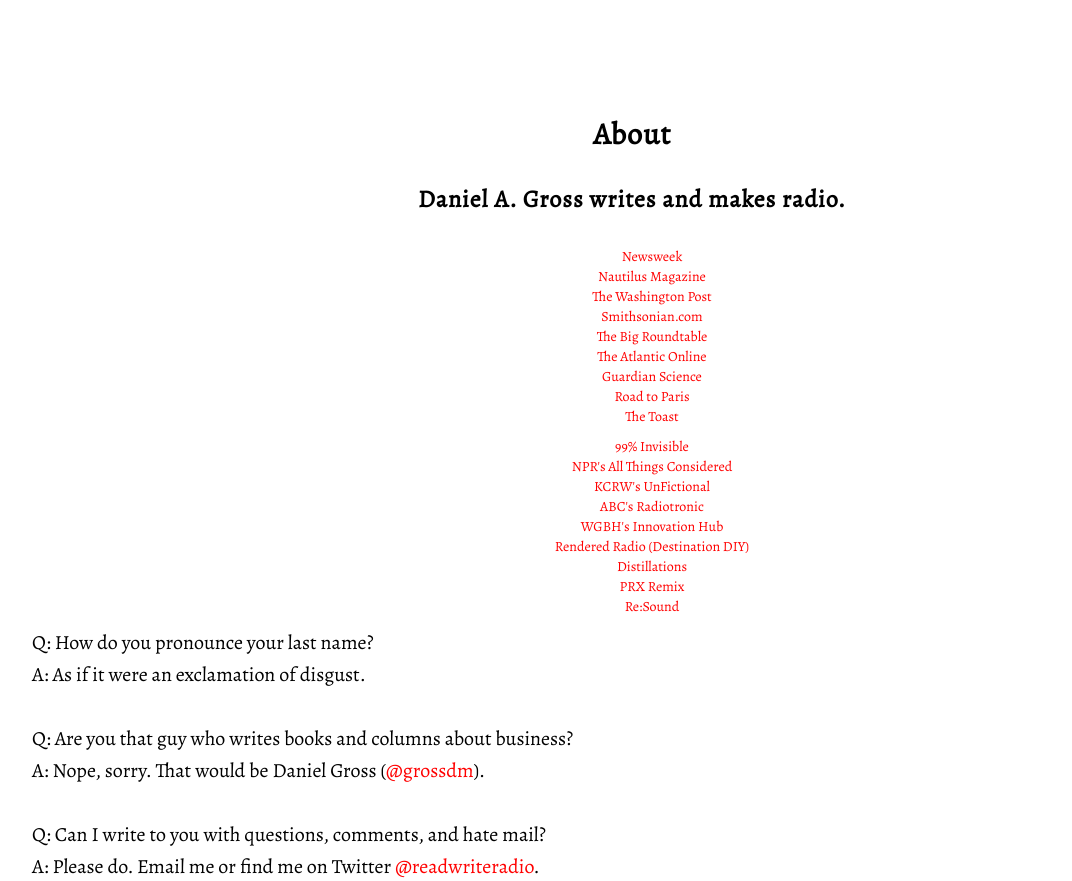
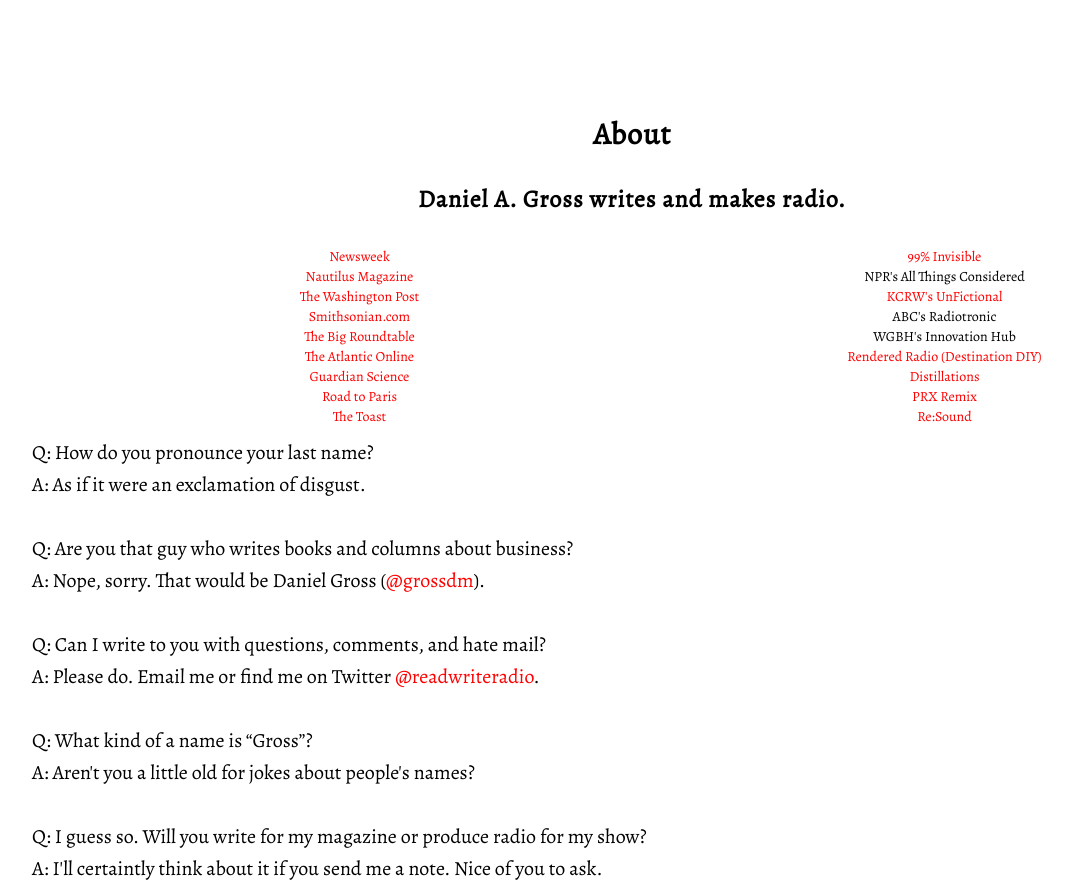
Before and after one commit to grodzianowski/dgws, a PHP site: page / in a window 1280 px wide. Shown: the part 932-1813 px from the top of the page, without its empty margins (8-1080 px from the left). Run offline with PHP 8.4, Linux system fonts and the light colour scheme.

Commit message:
column fix 2

```diff
--- a/index.php
+++ b/index.php
@@ -92,10 +92,10 @@
         <div class="row">
                 <h2>About</h2>
                 <h3>Daniel A. Gross writes and makes radio.</h3>
-                <div class="span12">
+                <div class="col-md-12">
                 	<!--First Column of Links-->
                 	<div class="row">
-		                <div class="span6">
+		                <div class="col-md-6">
 		                <ul>
 		               	 <li> <a href="http://www.newsweek.com/2015/02/06/poland-jewish-culture-rises-ashes-persecution-302278.html">Newsweek</a></li>
 					   	 <li> <a href="http://nautil.us/issue/16/nothingness/this-is-your-brain-on-silence">Nautilus Magazine</a></li>
@@ -110,13 +110,13 @@
 		                </div>
 
 		                <!--Second Column of Links-->
-		                <div class="span6 offset6">
+		                <div class="col-md-offset-6">
 		                 <ul>
 							 <li><a href="http://99percentinvisible.org/episode/tunnel-57/">99% Invisible</a></li>
-							 <li><a href="">NPR's All Things Considered</a></li>
+							 <li>NPR's All Things Considered</li>
 							 <li><a href="http://www.kcrw.com/news-culture/shows/unfictional/a-need-to-build">KCRW's UnFictional</a></li>
-							 <li><a href="">ABC's Radiotronic</a></li>
-							 <li><a href="">WGBH's Innovation Hub</a></li>
+							 <li>ABC's Radiotronic</li>
+							 <li>WGBH's Innovation Hub</li>
 							 <li><a href="http://www.maximumfun.org/rendered/destination-everything-instrument">Rendered Radio (Destination DIY)</a></li>
 							 <li><a href="http://www.chemheritage.org/discover/media/distillations/195-trash-talk-the-persistence-of-waste.aspx">Distillations</a></li>
 							 <li><a href="https://beta.prx.org/stories/68948">PRX Remix</a></li>
```
